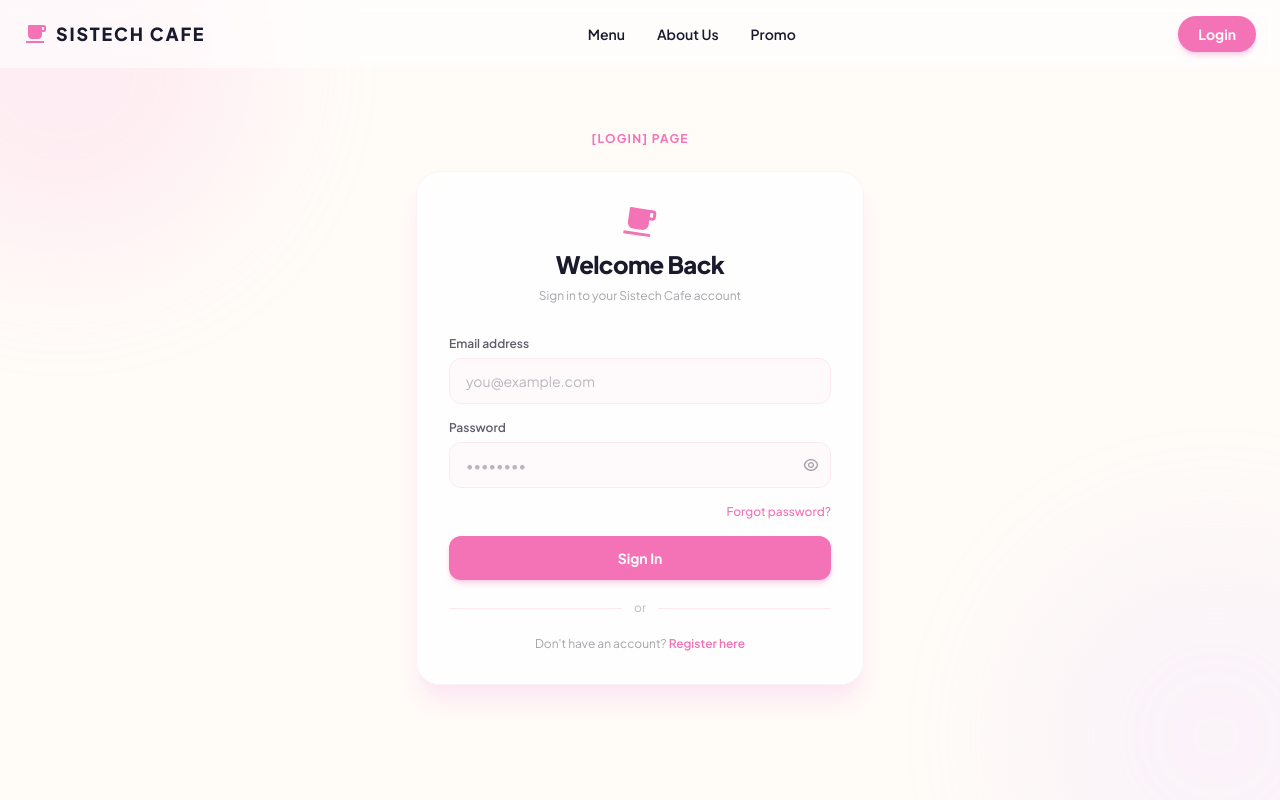
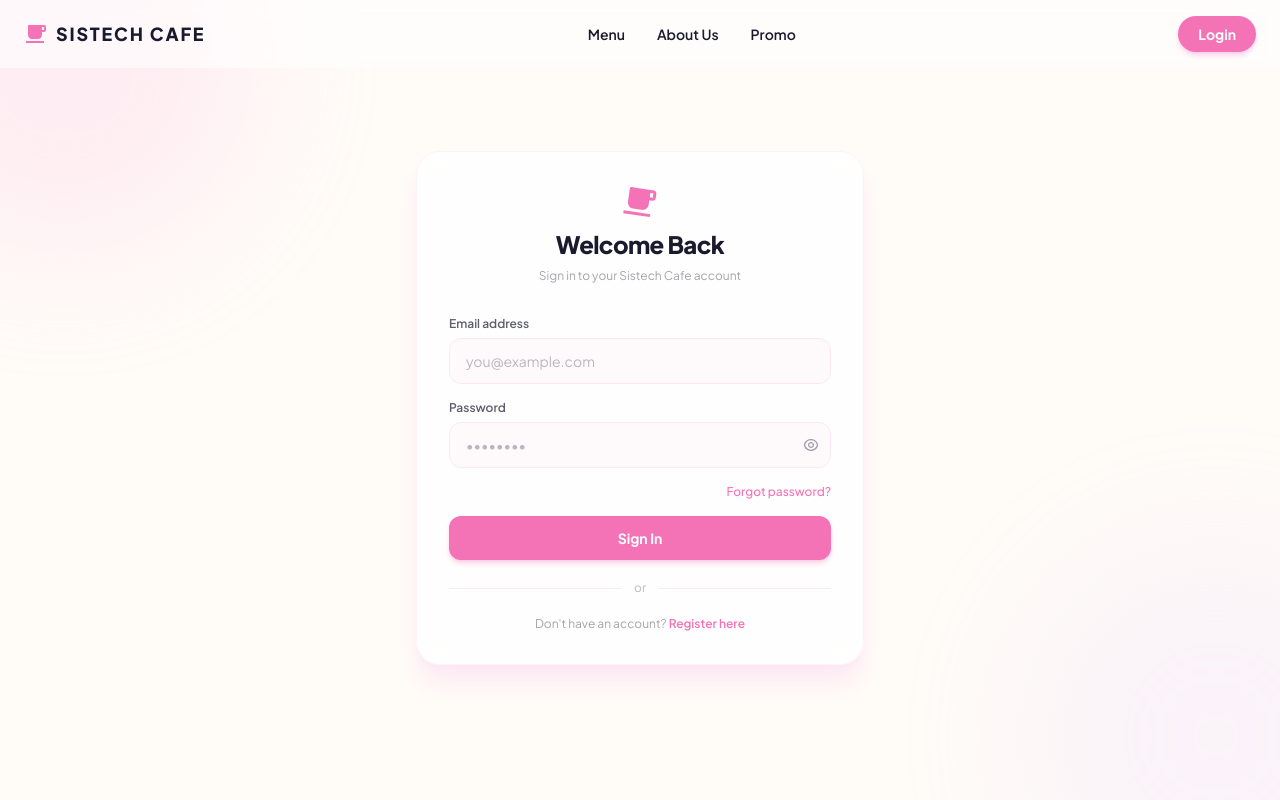
Before and after one commit to aliyakhansa21/sistech-cafe, a Next.js app: page /login in a window 1280 px wide. Shown: the top 800 px of the page. Built offline with nearby package versions, Linux system fonts and the light colour scheme.

Commit message:
refactor: remove unnecessary label from LoginPage

```diff
--- a/src/app/login/page.tsx
+++ b/src/app/login/page.tsx
@@ -27,10 +27,6 @@ export default function LoginPage() {
         transition={{ duration: 0.65, ease: "easeOut" }}
         className="relative z-10 w-full max-w-md"
       >
-        {/* Required label  */}
-        <p className="text-center text-xs font-bold tracking-widest uppercase text-[#F472B6] mb-6">
-          [Login] Page
-        </p>
 
         {/*  Card  */}
         <div className="bg-white/80 backdrop-blur-md rounded-3xl p-8 shadow-xl shadow-pink-100 border border-pink-50">
```
